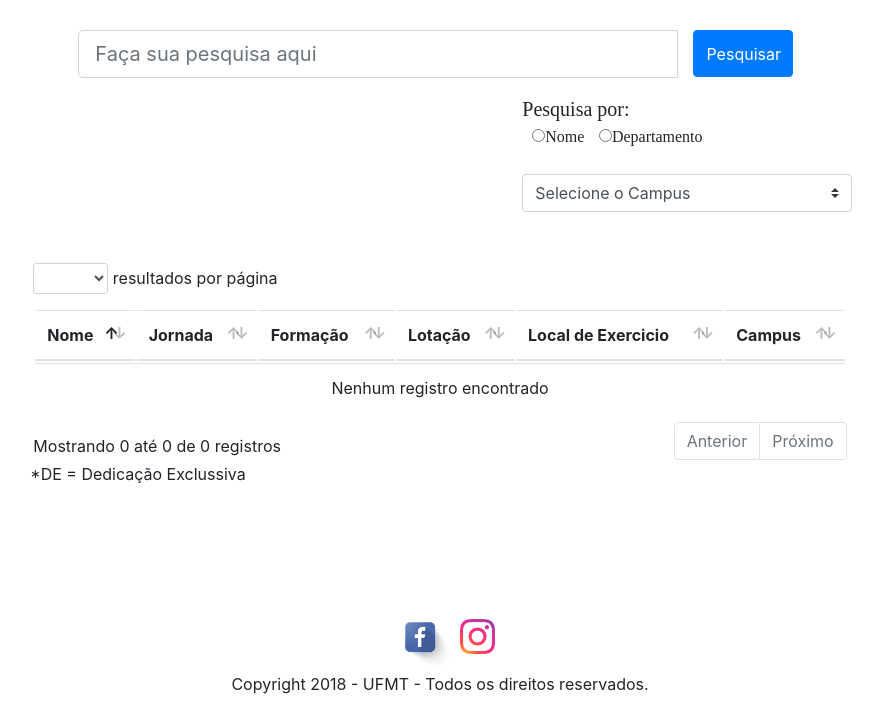
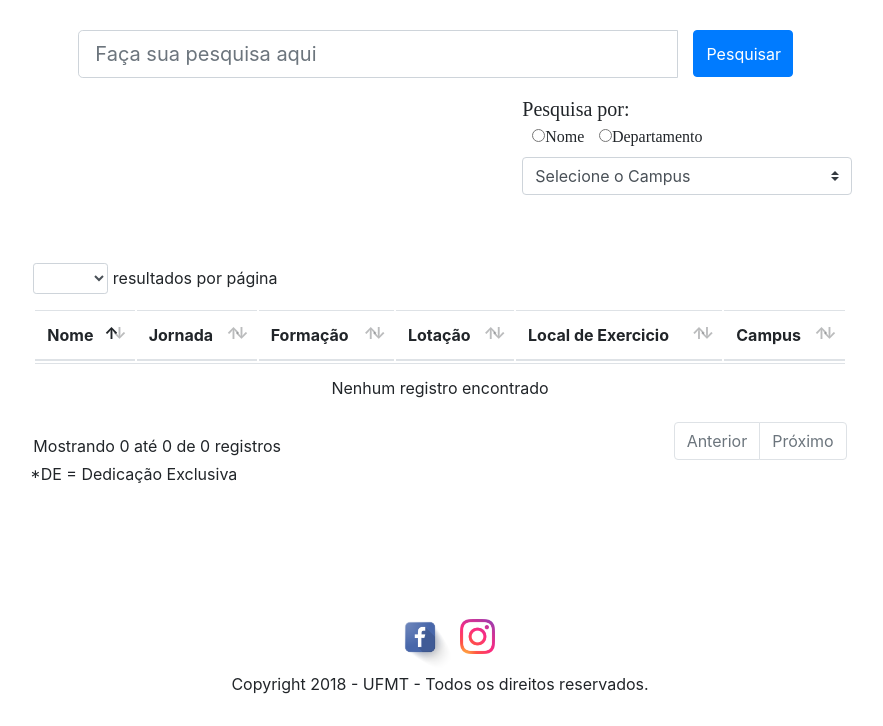
Before and after one commit to PascalBreno/Site-Eit, a PHP site: page /pesquisa.php in a window 1280 px wide. Shown: the part 66-792 px from the top of the page, without its empty margins (200-1083 px from the left). Run offline with PHP 8.4, Linux system fonts and the light colour scheme.

Commit message:
Adicionadi + opções de busca

```diff
--- a/pesquisa.php
+++ b/pesquisa.php
@@ -1,4 +1,9 @@
+<?php
+      session_start();
+      include "config.php";
+?>
 <!DOCTYPE html>
+
 <html>
 <head>
   <meta charset="utf-8" />
@@ -67,17 +72,15 @@
           <div type="radios">
             <label class="radio-inline radio1"><input type="radio" required value="nome" name="optradio">Nome  </label>
             <label class="radio-inline radio1"><input type="radio" value = "Lotacao" name="optradio">Departamento  </label>
+            <select required class="custom-select" id="inputGroupSelect01">
+              <option selected value="">Selecione o Campus</option>
+              <option value="cuiaba">Cuiabá</option>
+              <option value="Barra do Garças">Barra do Garças</option>
+              <option value="Rondopolis">Rondonopolis</option>
+          </select>
           </div>
         </div>
         <!--Aqui ficam as opções de busca de campus-->
-        <div class="opcaodepesquisa2">
-          <select required class="custom-select" id="inputGroupSelect01">
-            <option selected value="">Selecione o Campus</option>
-            <option value="cuiaba">Cuiabá</option>
-            <option value="Barra do Garças">Barra do Garças</option>
-            <option value="Rondopolis">Rondonopolis</option>
-          </select>
-        </div>
       </div>
    </div>
       </div>
@@ -101,14 +104,12 @@
     </thead>
     <tbody>
     <?php
-      session_start();
-      include "config.php";
       if(isset($_POST['submit'])) {
         $pesquisa = $_POST['pesquisar_input'];
         $pesquisapor=$_POST['optradio'];
         $_SESSION['pesquisar_input'] = $pesquisa;
         if($pesquisa==NULL){
-          $oesquisa=' ';
+          $pesquisa=' ';
           $pesquisapor='nome';
         }
       $pesquisar = $_SESSION['pesquisar_input'];
@@ -132,7 +133,7 @@
     ?>
     </tbody>
     </table>
-    <p class="noticiadeDE">*DE = Dedicação Exclussiva </p>
+    <p class="noticiadeDE">*DE = Dedicação Exclusiva </p>
     </div>
     <div class="col col-md-2"></div>
 </div>
```
